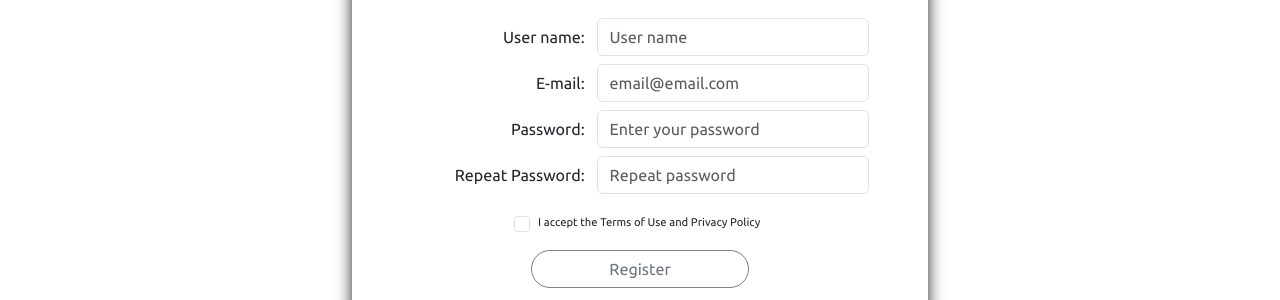
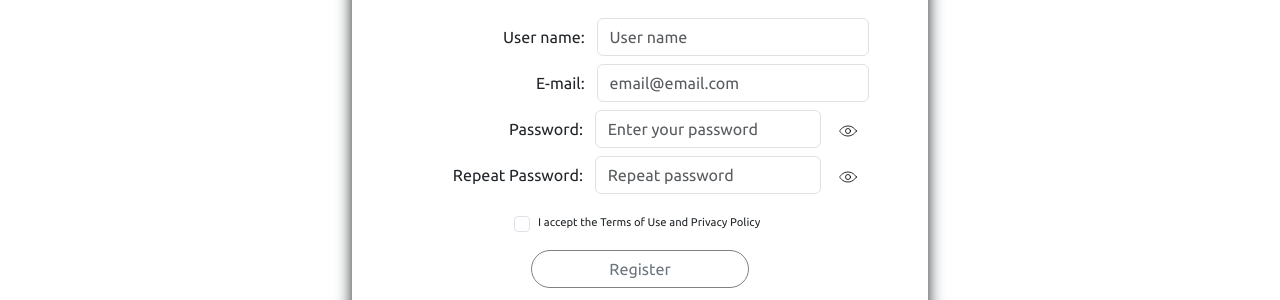
Before and after one commit to u83mm/e-commerce, a PHP site: page /register in a window 1280 px wide. Shown: the part 322-622 px from the top of the page. Run offline with PHP 8.4, Linux system fonts and the light colour scheme; classes that the project's autoload settings leave out are loaded by file name.

Commit message:
Updated Register view

```diff
--- a/Application/view/register/form_view.twig
+++ b/Application/view/register/form_view.twig
@@ -14,20 +14,26 @@
     <div class="col-12 col-md-4 d-inline-block text-sm-center text-lg-end">
         <label class="col-form-label text-center text-lg-end" for="password">Password:</label>
     </div>
-    <div class="col-12 col-md-6 d-inline-block mb-2">
+    <div class="col-10 col-md-5 d-inline-block mb-2">
         <input class="form-control" type="password" name="password" id="password" value="{{ fields.password }}" placeholder="Enter your password" required>
+    </div>
+    <div class="col-1 col-md-1 d-inline-block ms-2 me-2 m-md-0">
+        <img class="show_password" src="/images/eye.svg" alt="eye" height="20">
     </div>
     <div class="col-12 col-md-4 d-inline-block text-sm-center text-lg-end">
         <label class="col-form-label text-center text-lg-end" for="repeat_password">Repeat Password:</label>
     </div>
-    <div class="col-12 col-md-6 d-inline-block mb-3">
+    <div class="col-10 col-md-5 d-inline-block mb-3">
         <input class="form-control" type="password" name="repeat_password" id="repeat_password" value="{{ fields.repeatPassword }}" placeholder="Repeat password" required>
+    </div>
+    <div class="col-1 col-md-1 d-inline-block ms-2 me-2 m-md-0">
+        <img class="show_password" src="/images/eye.svg" alt="eye" height="20">
     </div>
     <div class="col-sm-6 mx-auto form-check mb-3 legalTermsDiv">
         <input class="form-check-input me-2" type="checkbox" name="terms" id="terms" value="checked" required>
         <label class="form-check-label legalTerms" for="terms">I accept the Terms of Use and Privacy Policy</label>
     </div>
-    <div class="col-sm-12 col-lg-6 d-inline-block">
+    <div class="col-12 col-md-6 d-inline-block">
         <button class="btn btn-outline-secondary" type="submit">Register</button>
     </div>
     <div class="col-sm-8 mx-auto">
--- a/Application/view/register/register_view.twig
+++ b/Application/view/register/register_view.twig
@@ -6,7 +6,7 @@
 
 {% block main %}
     <section class="row">
-        <section class="col-6 mx-auto credentials">
+        <section class="col col-md-9 col-lg-7 col-xl-6 mx-auto credentials">
             <h2 class="text-center">Register Form</h2>
             {% include "register/form_view.twig" %}
         </section>
```
